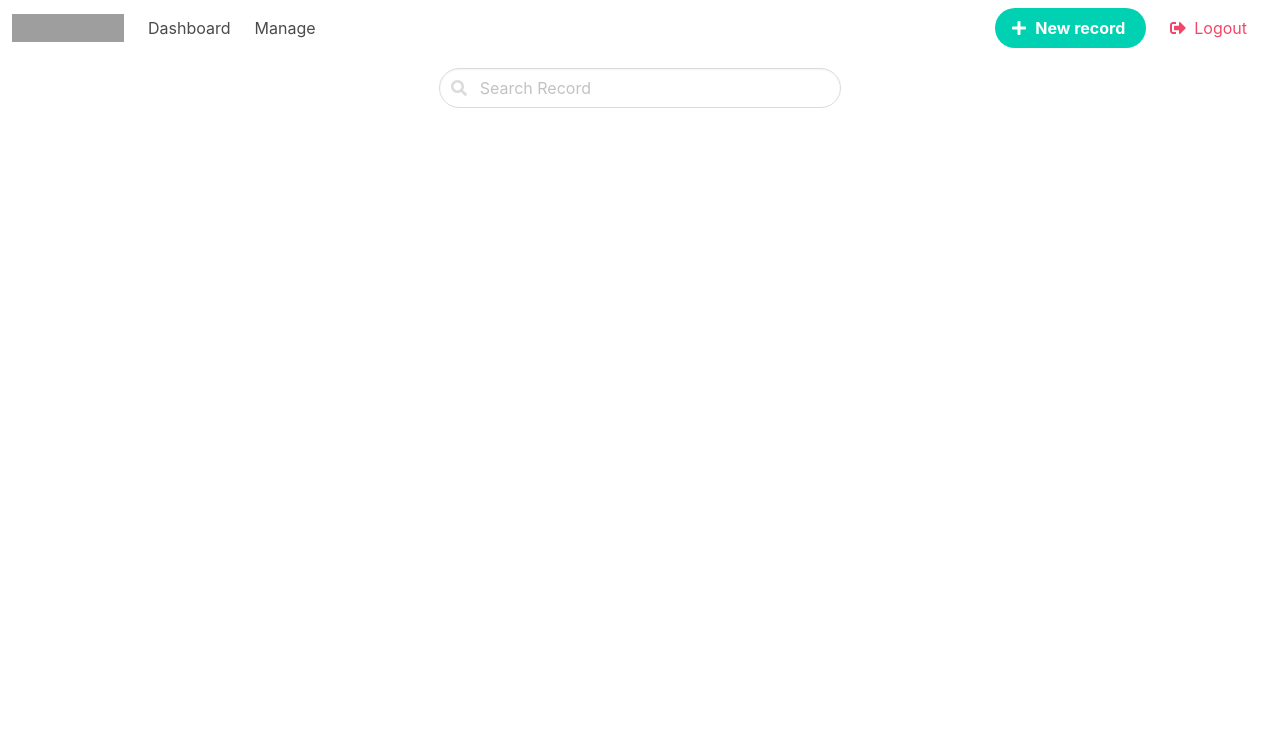
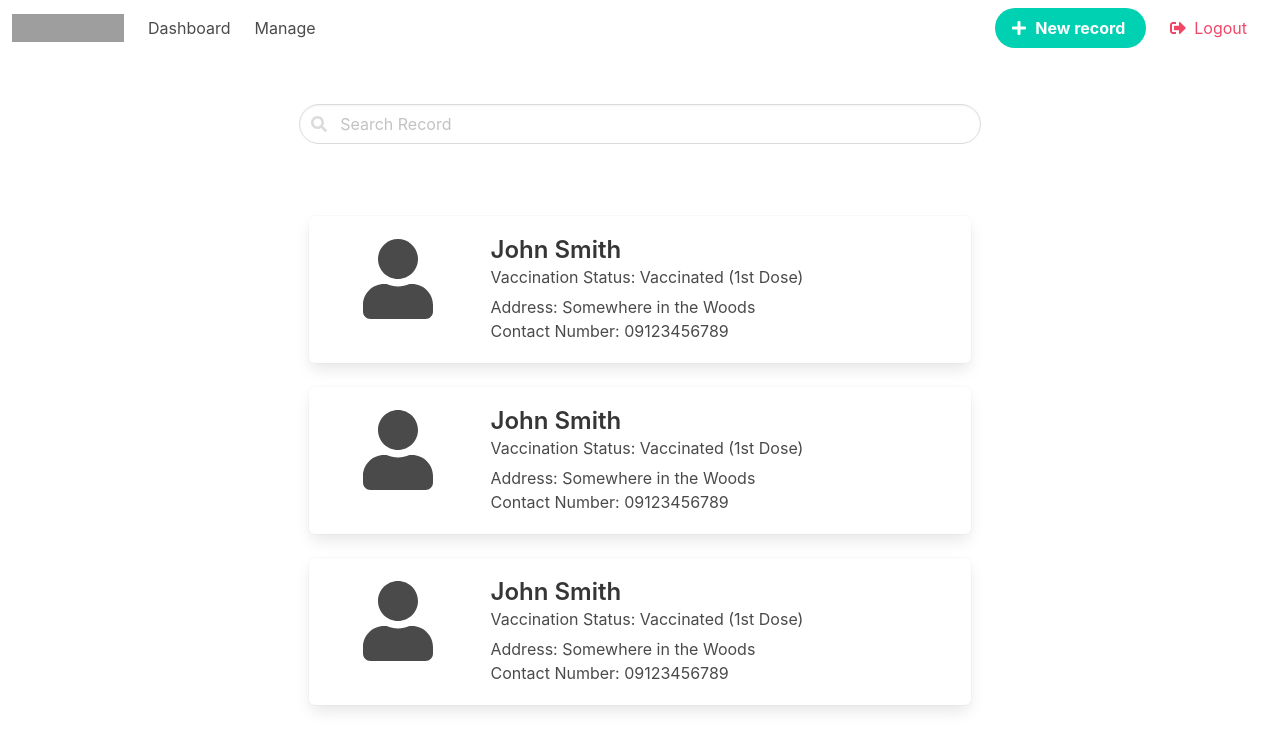
Before and after one commit to HakushinImpact/VacChain, a Vue app: page /#/admin/manage in a window 1280 px wide. Shown: the top 750 px of the page. Built offline with nearby package versions, Linux system fonts and the light colour scheme; grey boxes are pictures that could not be loaded.

Commit message:
Manage Page and Vaccinee Card Info

```diff
--- a/src/components/Manage.vue
+++ b/src/components/Manage.vue
@@ -1,6 +1,8 @@
 <template>
-  <div class="column is-4 is-offset-4 my-auto">
-    <div>
+  <div class="container mt-6">
+    <div class="columns is-centered">
+      <div class="column is-three-fifths">
+        <div class="mb-6">
           <p class="control has-icons-left">
               <input
                 v-model="search"
@@ -14,10 +16,29 @@
             </p>
         </div>
       </div>
+    </div>
+    <div v-for="(item, index) in haha" :key="index" class="columns is-centered">
+      <div class="column is-7">
+        <VaccineeCard />
+      </div>
+    </div>
+  </div>
 </template>
 
 <script>
-export default {};
+import VaccineeCard from './VaccineeCard.vue'
+
+export default {
+  name: "Manage",
+  components: {
+    VaccineeCard
+  },
+  data() {
+    return{
+      haha: ['1', '2', '3']
+    }
+  }
+};
 </script>
 
 <style>
--- /dev/null
+++ b/src/components/VaccineeCard.vue
@@ -0,0 +1,31 @@
+<template>
+    <div class="box">
+        <div class="columns is-vcentered">
+            <div class="column has-text-centered is-3">
+                <span class="icon is-large fa-5x">
+                    <FontAwesomeIcon icon="user"/>
+                </span>
+            </div>
+            <div class="column">
+                <div>
+                    <p class="title is-4">John Smith</p>
+                    <p class="subtitle is-6">Vaccination Status: Vaccinated (1st Dose)</p>
+                </div>
+                <div class="mt-2">
+                    <p class="is-size-6">Address: Somewhere in the Woods</p>
+                    <p class="is-size-6">Contact Number: 09123456789</p>
+                </div>
+            </div>
+        </div>
+    </div>
+</template>
+
+<script>
+export default {
+    name: 'VaccineeCard',
+}
+</script>
+
+<style>
+
+</style>
```
Lines whose indentation alone changed are shown as unchanged.
